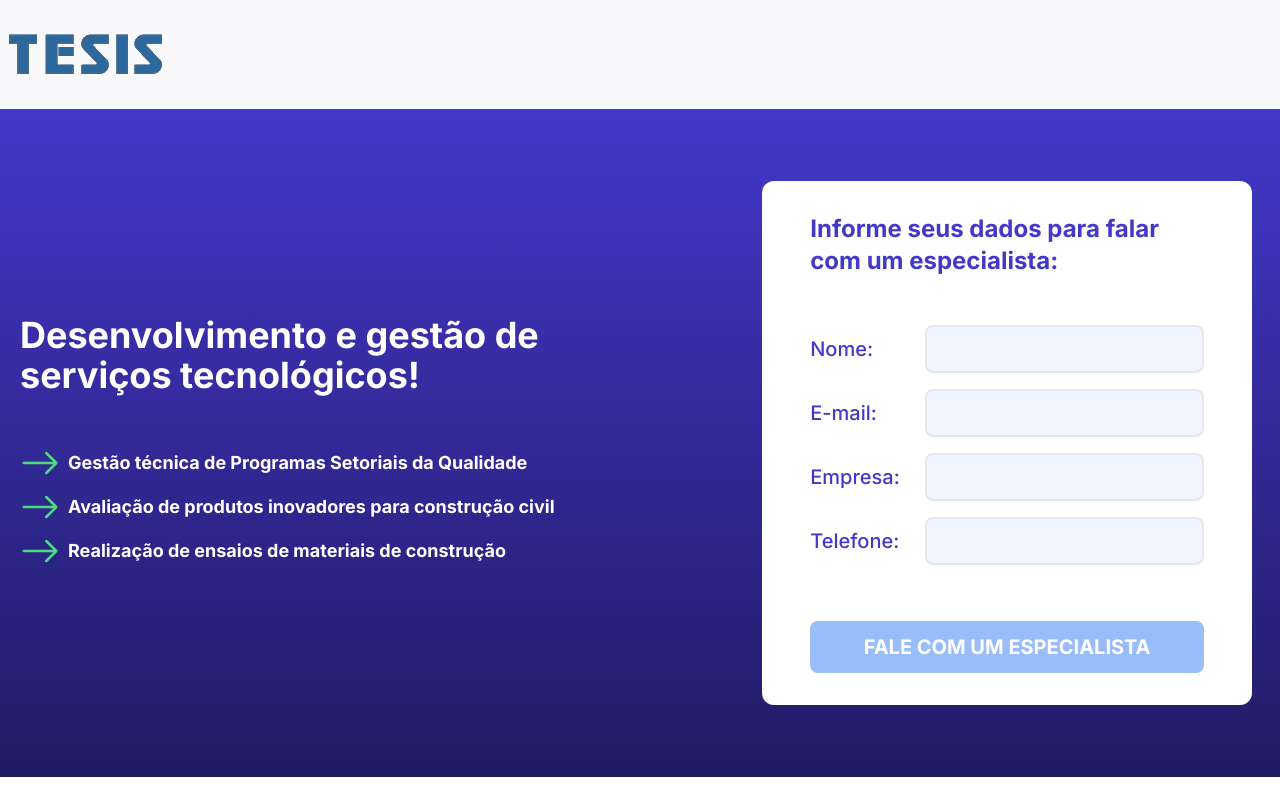
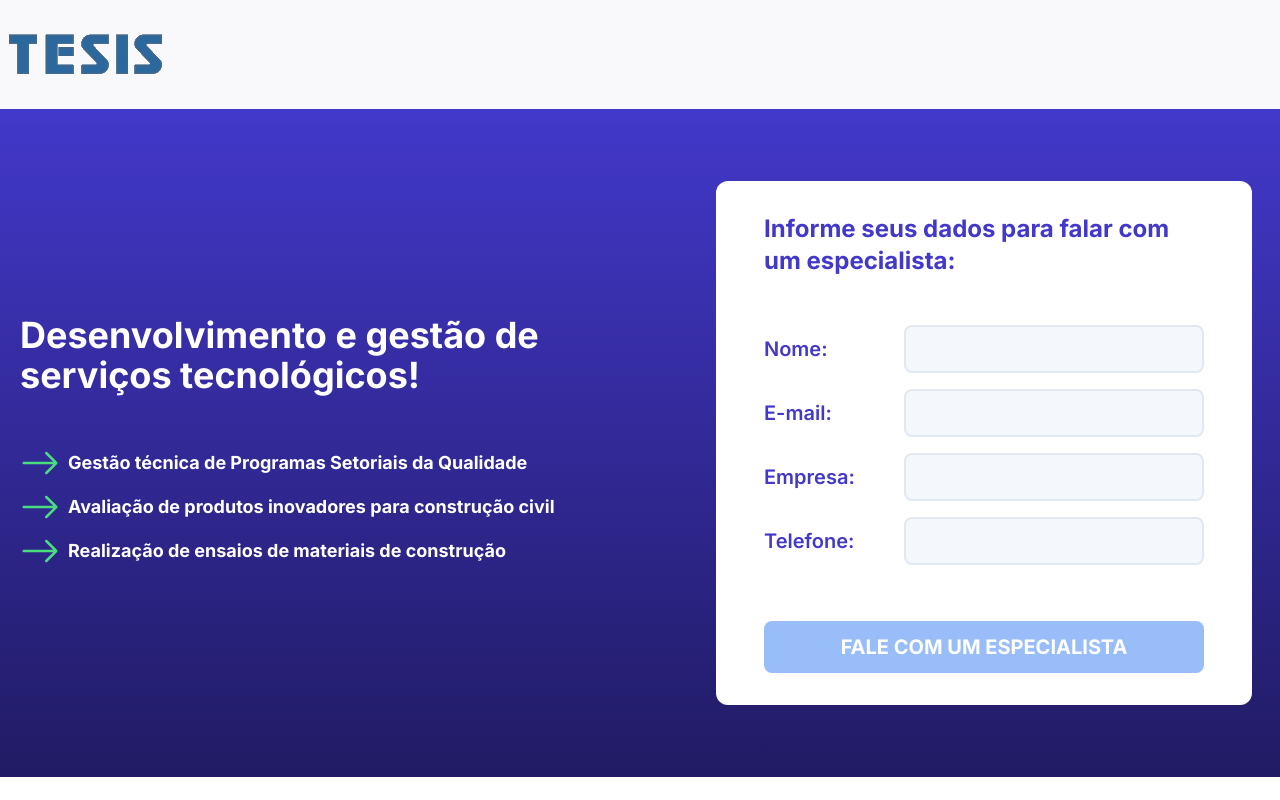
Before and after one commit to ErickLimaS/landpage-challenge, a Next.js app: page / in a window 1280 px wide. Shown: the top 800 px of the page. Built offline with nearby package versions, Linux system fonts and the light colour scheme.

Commit message:
fix(hero form): Regex Input Telefone not valid
Change regex of input.
Tweaks on css.

```diff
--- a/app/components/FormTalkToSpecialist/index.tsx
+++ b/app/components/FormTalkToSpecialist/index.tsx
@@ -19,8 +19,8 @@ function TalkToSpecialistForm() {
 
         e.preventDefault()
 
-        // Needs exactly 11 numbers on input
-        if (telephone.length != 11) {
+        // Validate numbers on input with more than 13 chars
+        if (telephone.length < 13) {
 
             alert("Número não está completo! Tente Novamente.")
 
@@ -73,13 +73,13 @@ function TalkToSpecialistForm() {
             onSubmit={(e) => submitForm(e)}
         >
 
-            <div className='flex flex-col gap-4 text-xl font-medium'>
+            <div className='md:min-w-[400px] xl:min-w-[440px] flex flex-col gap-4 text-xl font-medium'>
 
-                <label className='flex flex-col md:flex-row gap-2 md:gap-4 justify-between md:items-center'>
+                <label className='flex flex-col md:flex-row gap-2 md:gap-4 justify-between md:items-center font-semibold'>
                     Nome:
                     <input
                         onChange={(e) => setName(e.target.value)}
-                        className='border-solid border-2 rounded-lg bg-blue-50 p-2 text-lg text-black/90'
+                        className='lg:min-w-[300px] border-solid border-2 border-slate-200 rounded-lg bg-[#f4f8fd] p-2 text-lg text-black/90'
                         name="name"
                         type="text"
                         title="Seu Nome."
@@ -87,11 +87,11 @@ function TalkToSpecialistForm() {
                     ></input>
                 </label>
 
-                <label className='flex flex-col md:flex-row gap-2 md:gap-4 justify-between md:items-center'>
+                <label className='flex flex-col md:flex-row gap-2 md:gap-4 justify-between md:items-center font-semibold'>
                     E-mail:
                     <input
                         onChange={(e) => setEmail(e.target.value)}
-                        className='border-solid border-2 rounded-lg bg-blue-50 p-2 text-lg text-black/90'
+                        className='lg:min-w-[300px] border-solid border-2 border-slate-200 rounded-lg bg-[#f4f8fd] p-2 text-lg text-black/90'
                         name="email"
                         type="email"
                         title="Seu email."
@@ -99,11 +99,11 @@ function TalkToSpecialistForm() {
                     ></input>
                 </label>
 
-                <label className='flex flex-col md:flex-row gap-2 md:gap-4 justify-between md:items-center'>
+                <label className='flex flex-col md:flex-row gap-2 md:gap-4 justify-between md:items-center font-semibold'>
                     Empresa:
                     <input
                         onChange={(e) => setCompany(e.target.value)}
-                        className='border-solid border-2 rounded-lg bg-blue-50 p-2 text-lg text-black/90'
+                        className='lg:min-w-[300px] border-solid border-2 border-slate-200 rounded-lg bg-[#f4f8fd] p-2 text-lg text-black/90'
                         name="company"
                         type="text"
                         title="Nome da Empresa."
@@ -111,15 +111,15 @@ function TalkToSpecialistForm() {
                     ></input>
                 </label>
 
-                <label className='flex flex-col md:flex-row gap-2 md:gap-4 justify-between md:items-center'>
+                <label className='flex flex-col md:flex-row gap-2 md:gap-4 justify-between md:items-center font-semibold'>
                     Telefone:
                     <input
                         onChange={(e) => setTelephone(e.target.value)}
-                        className='border-solid border-2 rounded-lg bg-blue-50 p-2 text-lg text-black/90'
+                        className='lg:min-w-[300px] border-solid border-2 border-slate-200 rounded-lg bg-[#f4f8fd] p-2 text-lg text-black/90'
                         name="tel"
                         type="tel"
-                        pattern="^[0-9]+$"
-                        title="Apenas Números, incluindo o DDD."
+                        pattern="(\([0-9]{2}\))\s?([0-9]{4,5})-([0-9]{4})"
+                        title="Verifique o DDD e outros números, seguindo esse formato: (XX) XXXXX-XXXX."
                         required
                     ></input>
                 </label>
```
